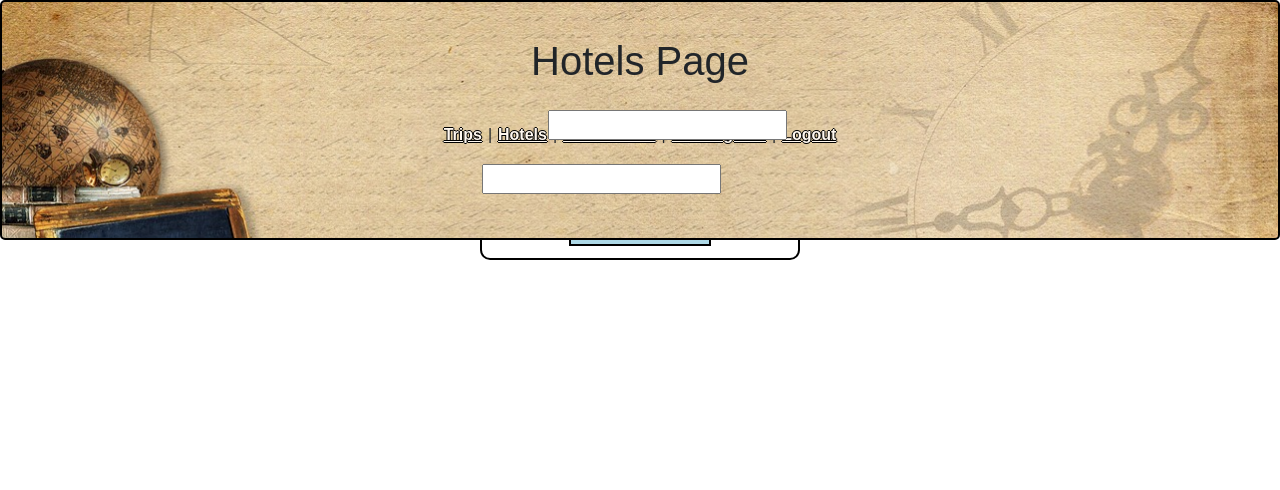
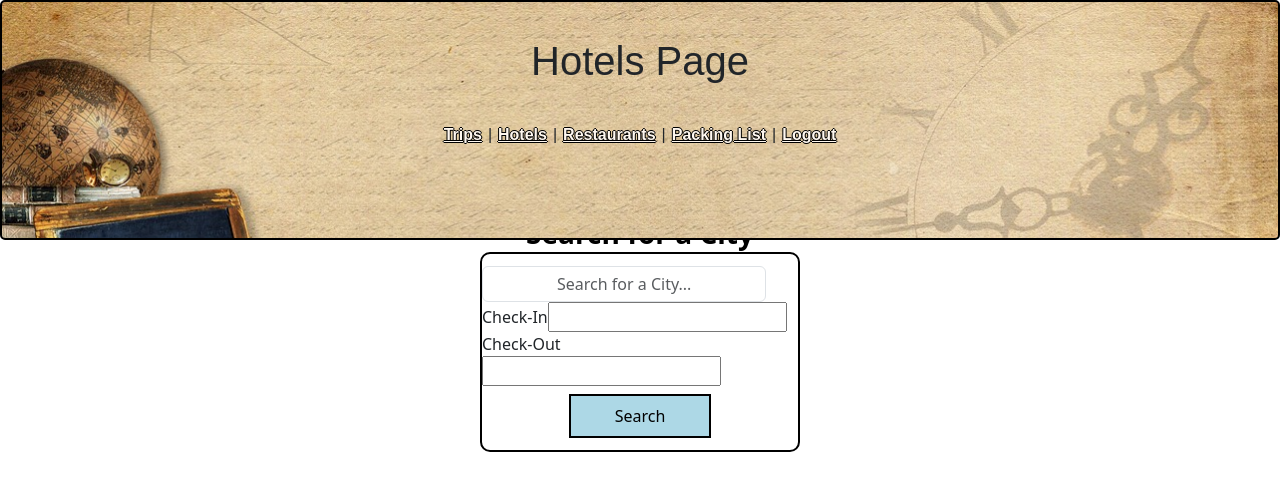
Before and after one commit to devbelle/Project-3, a React (Vite) app in the folder Adventure Awaits/client/: page /hotels in a window 1280 px wide. Shown: the top 490 px of the page. Built offline with nearby package versions, Linux system fonts and the light colour scheme.

Commit message:
padding changes

```diff
--- a/Adventure Awaits/client/src/pages/HotelsPage.jsx
+++ b/Adventure Awaits/client/src/pages/HotelsPage.jsx
@@ -28,6 +28,7 @@ const ParentDiv = styled.div`
   justify-content: center;
   align-items: center;
   min-height: 40vh;
+  padding-top: 15%;
   width: 100vw;
   @media (max-width: 768px) {
     min-height: 60vh; // Increase minimum height on smaller screens
@@ -150,6 +151,7 @@ const HotelsPage = () => {
               onChange={(date) => setCheckIn(date)}
               checkIn={checkIn}
             />
+            <br></br>
             <label htmlFor="check-out">Check-Out</label>
             <DatePicker
               selectsStart
--- a/Adventure Awaits/client/src/pages/PackingPage.jsx
+++ b/Adventure Awaits/client/src/pages/PackingPage.jsx
@@ -21,7 +21,7 @@ const PackingBox = styled.div`
   margin: 0 auto;
   box-sizing: border-box;
   padding: 20px;
-  top: 20%;
+  top: 35%;
   right: 20%;
   left: 10%;
 `;
@@ -32,6 +32,7 @@ const StyledH2 = styled.h2`
   color: blue;
   margin-top: 0;
   align-items: center;
+
   whitespace: "nowrap";
   text-align: center;
   @media (max-width: 768px) {
@@ -46,6 +47,7 @@ const PackingSection = styled.div`
   display: flex;
   flex-direction: column;
   justify-content: flex-start;
+
   margin: 0 auto;
   width: 100%;
   height: auto;
--- a/Adventure Awaits/client/src/pages/RestaurantsPage.jsx
+++ b/Adventure Awaits/client/src/pages/RestaurantsPage.jsx
@@ -13,6 +13,7 @@ const Section = styled.section`
   justify-content: center;
   height: 70vh;
   min-height: 40vh;
+
   width: 100%;
   @media (max-width: 768px) {
     height: 80vh; // Increase height on smaller screens
@@ -27,6 +28,7 @@ const ParentDiv = styled.div`
   justify-content: center;
   align-items: center;
   min-height: 40vh;
+  padding-top: 10%;
   width: 100vw;
   @media (max-width: 768px) {
     min-height: 60vh; // Increase minimum height on smaller screens
@@ -35,6 +37,7 @@ const ParentDiv = styled.div`
 
 const Form = styled.form`
   margin-top: -80px;
+
   display: flex;
   flex-direction: column;
   align-items: center;
@@ -120,6 +123,7 @@ const RestaurantsPage = () => {
 
   return (
     <ParentDiv>
+
       <Section>
         <Form id="contact-form" onSubmit={handleFormSubmit}>
           <div className="field">
--- a/Adventure Awaits/client/src/pages/TripsPage.jsx
+++ b/Adventure Awaits/client/src/pages/TripsPage.jsx
@@ -280,6 +280,7 @@ const TripsBox = styled.div`
   width: 90%;
   max-width: 430px;
   padding: 10px;
+  padding-top: 40%;
   border-radius: 10px;
   align-items: center;
   border: 3px solid black;
```
